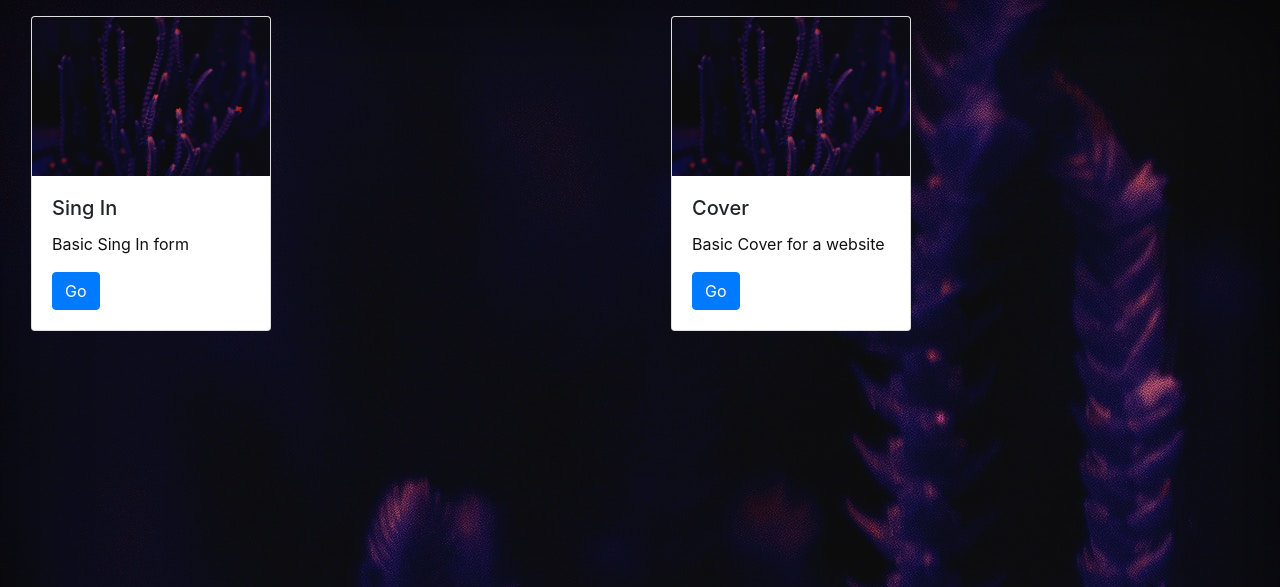
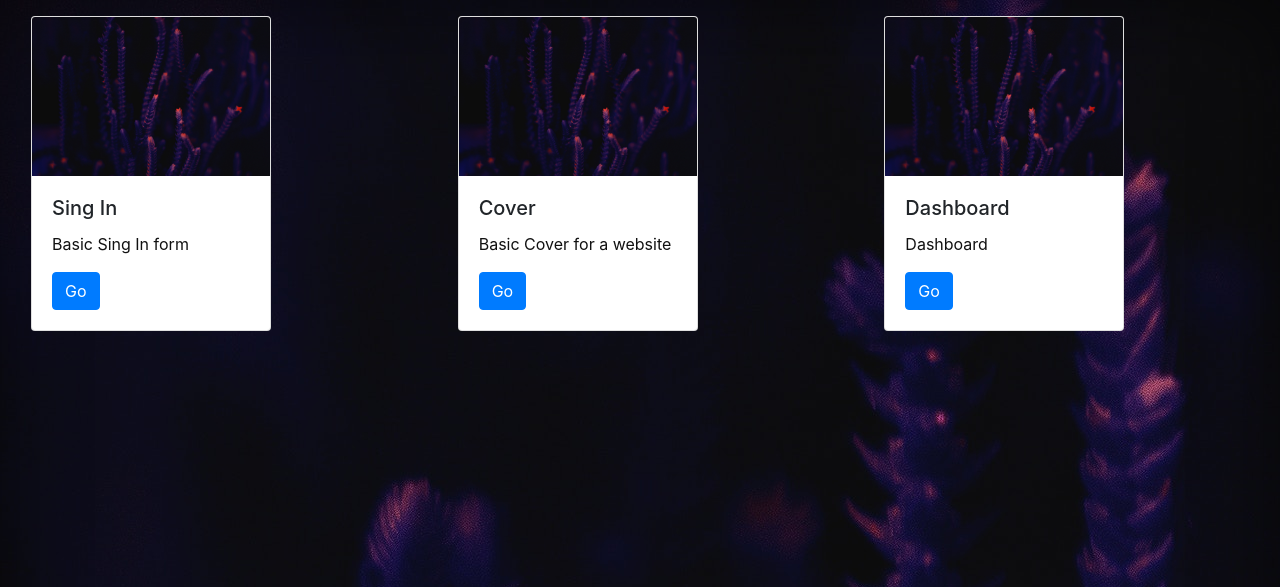
Before and after one commit to 2IIZ/PHP, a PHP site: page / in a window 1280 px wide. Shown: the top 587 px of the page. Run offline with PHP 8.4, Linux system fonts and the light colour scheme.

Commit message:
transparency + added to index.php the card for the dashboard

```diff
--- a/myTemplates/ConnexionBoostrap/styles/main.css
+++ b/myTemplates/ConnexionBoostrap/styles/main.css
@@ -13,13 +13,10 @@ h1, p{
   color: #111;
 }
 
-.myForm{
-  margin-top: 10%;
-}
-
 #login-card{
   width: 450px;
   margin: 200px  auto;
+  background-color: rgba(255, 255, 255, 0.8)
 }
 
 #container{
--- a/myTemplates/index.php
+++ b/myTemplates/index.php
@@ -36,6 +36,18 @@
       </div>
 
     </div>
+    <div class="col">
+
+      <div class="card">
+        <img class="card-img-top" src="CoverBoostrap/img/img.jpg" alt="Card image cap">
+        <div class="card-body">
+          <h5 class="card-title">Dashboard</h5>
+          <p class="card-text">Dashboard</p>
+          <a href="DashboardBoostrap/index.php" class="btn btn-primary">Go</a>
+        </div>
+      </div>
+
+    </div>
 
 
   </div>
```
